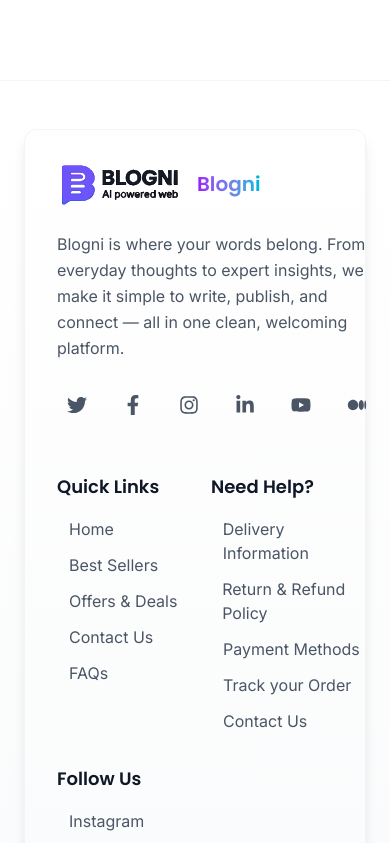
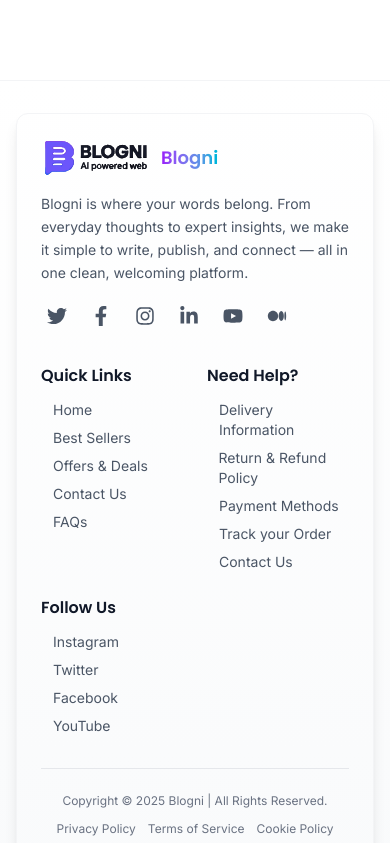
Before and after one commit to Realfencer/Blogni, a React (Vite) app in the folder client/: page / in a window 390 px wide. Shown: the part 1121-1964 px from the top of the page. Built offline with nearby package versions, Linux system fonts and the light colour scheme; no server answers.

Commit message:
Update Footer.jsx

```diff
--- a/client/src/components/Footer.jsx
+++ b/client/src/components/Footer.jsx
@@ -15,32 +15,32 @@
 
   return (
     <footer className='bg-gradient-to-b from-white to-gray-50 relative z-10 border-t border-gray-100'>
-      <div className='px-6 md:px-16 lg:px-24 xl:px-32 py-12'>
-        <div className='rounded-xl bg-white p-8 md:p-12 shadow-lg border border-gray-100'>
-          <div className='flex flex-col lg:flex-row items-start justify-between gap-12 pb-10'>
+      <div className='px-4 sm:px-6 md:px-8 lg:px-16 xl:px-24 py-8 sm:py-12'>
+        <div className='rounded-xl bg-white p-6 sm:p-8 md:p-10 lg:p-12 shadow-lg border border-gray-100'>
+          <div className='flex flex-col lg:flex-row items-start justify-between gap-8 sm:gap-10 lg:gap-12 pb-8 sm:pb-10'>
             {/* Brand Section */}
-            <div className='max-w-md'>
-              <div className='flex items-center gap-3'>
+            <div className='w-full lg:max-w-md'>
+              <div className='flex items-center gap-2 sm:gap-3'>
                 <img
                   src={assets.logo}
                   alt="Blogni logo"
-                  className='w-32 sm:w-40 transition-transform hover:scale-105'
+                  className='w-28 sm:w-32 md:w-36 transition-transform hover:scale-105'
                 />
-                <span className='text-xl font-bold bg-gradient-to-r from-purple-600 to-cyan-500 bg-clip-text text-transparent'>
+                <span className='text-lg sm:text-xl font-bold bg-gradient-to-r from-purple-600 to-cyan-500 bg-clip-text text-transparent'>
                   Blogni
                 </span>
               </div>
-              <p className='mt-6 text-gray-600 leading-relaxed'>
+              <p className='mt-4 sm:mt-5 md:mt-6 text-gray-600 text-sm sm:text-base leading-relaxed'>
                 Blogni is where your words belong. From everyday thoughts to expert insights, we make it simple to write, publish, and connect — all in one clean, welcoming platform.
               </p>
 
               {/* Social Icons */}
-              <div className='flex gap-4 mt-6'>
+              <div className='flex gap-3 sm:gap-4 mt-4 sm:mt-5 md:mt-6 flex-wrap'>
                 {socialIcons.map((social, index) => (
                   <a
                     key={index}
                     href="#"
-                    className={`w-10 h-10 rounded-full bg-gray-100 flex items-center justify-center text-gray-600 hover:bg-gray-200 transition-colors ${social.color}`}
+                    className={`w-8 h-8 sm:w-9 sm:h-9 md:w-10 md:h-10 rounded-full bg-gray-100 flex items-center justify-center text-gray-600 hover:bg-gray-200 transition-colors ${social.color}`}
                     aria-label={`Follow us on ${social.name}`}
                   >
                     {social.icon}
@@ -50,19 +50,19 @@
             </div>
 
             {/* Links Section */}
-            <div className='grid grid-cols-2 md:grid-cols-3 gap-8 w-full lg:w-auto'>
+            <div className='grid grid-cols-2 sm:grid-cols-3 gap-6 sm:gap-8 w-full lg:w-auto'>
               {footer_data.map((section, index) => (
-                <div key={index} className='min-w-[150px]'>
-                  <h3 className='font-semibold text-lg text-gray-900 mb-4'>{section.title}</h3>
-                  <ul className='space-y-3'>
+                <div key={index} className='min-w-[120px] sm:min-w-[150px]'>
+                  <h3 className='font-semibold text-base sm:text-lg text-gray-900 mb-3 sm:mb-4'>{section.title}</h3>
+                  <ul className='space-y-2 sm:space-y-3'>
                     {section.links.map((link, i) => (
                       <li key={i}>
                         <a
                           href="#"
-                          className='text-gray-600 hover:text-purple-600 transition-colors flex items-start gap-2'
+                          className='text-gray-600 text-sm sm:text-base hover:text-purple-600 transition-colors flex items-start gap-2'
                           aria-label={link}
                         >
-                          <span className='mt-1 w-1 h-1 rounded-full bg-gray-400'></span>
+                          <span className='mt-1.5 sm:mt-1 w-1 h-1 rounded-full bg-gray-400'></span>
                           {link}
                         </a>
                       </li>
@@ -74,15 +74,15 @@
           </div>
 
           {/* Bottom Section */}
-          <div className='pt-8 border-t border-gray-200 flex flex-col md:flex-row justify-between items-center gap-4'>
-            <p className='text-gray-500 text-sm'>
+          <div className='pt-6 sm:pt-8 border-t border-gray-200 flex flex-col md:flex-row justify-between items-center gap-3 sm:gap-4'>
+            <p className='text-gray-500 text-xs sm:text-sm text-center md:text-left'>
               Copyright &copy; 2025 Blogni | All Rights Reserved.
             </p>
 
-            <div className='flex gap-6'>
-              <a href="#" className='text-gray-500 hover:text-gray-700 text-sm'>Privacy Policy</a>
-              <a href="#" className='text-gray-500 hover:text-gray-700 text-sm'>Terms of Service</a>
-              <a href="#" className='text-gray-500 hover:text-gray-700 text-sm'>Cookie Policy</a>
+            <div className='flex flex-wrap justify-center gap-3 sm:gap-4 md:gap-6'>
+              <a href="#" className='text-gray-500 hover:text-gray-700 text-xs sm:text-sm'>Privacy Policy</a>
+              <a href="#" className='text-gray-500 hover:text-gray-700 text-xs sm:text-sm'>Terms of Service</a>
+              <a href="#" className='text-gray-500 hover:text-gray-700 text-xs sm:text-sm'>Cookie Policy</a>
             </div>
           </div>
         </div>
```
